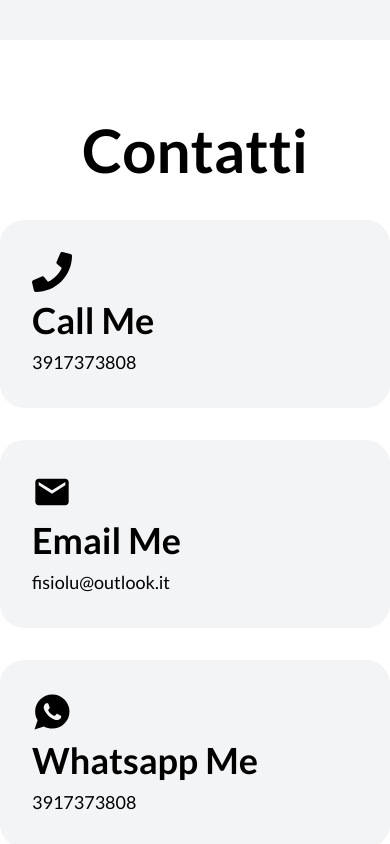
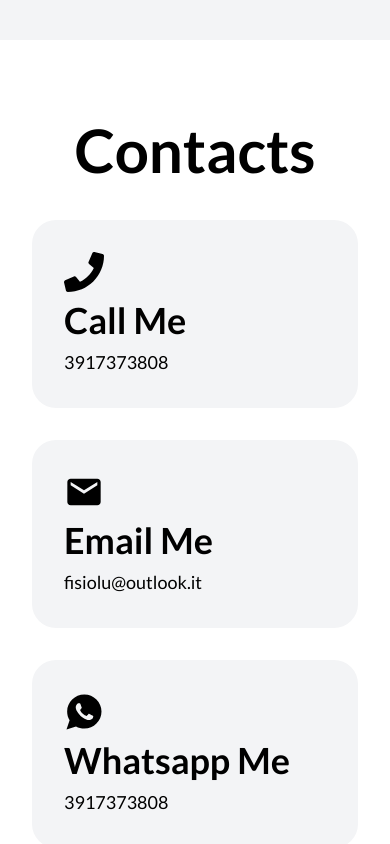
Before and after one commit to AgSwitch/francesco-luise, a Next.js app: page /en in a window 390 px wide. Shown: the part 2420-3264 px from the top of the page. Built offline with nearby package versions, Linux system fonts and the light colour scheme.

Commit message:
Updated properties

```diff
--- a/messages/en.json
+++ b/messages/en.json
@@ -29,8 +29,9 @@
         "whatsapp": "I'm banana solo Ema?"
     },
     "contacts": {
-        "title": "Contact",
+        "title": "Contacts",
         "button": "Submit",
+        "or": "or",
         "form": {
             "name": {
                 "label": "Name",
--- a/messages/it.json
+++ b/messages/it.json
@@ -31,6 +31,7 @@
     "contacts": {
         "title": "Contatti",
         "button": "Invia",
+        "or": "o",
         "form": {
             "name": {
                 "label": "Nome",
--- a/src/app/[lng]/page.jsx
+++ b/src/app/[lng]/page.jsx
@@ -15,7 +15,7 @@ import { Separator } from "@radix-ui/react-separator";
 import { IoLogoWhatsapp, IoMdPin } from "react-icons/io";
 
 function Page({ params: { lng } }) {
-  const t = useTranslations("services");
+  const t = useTranslations("contacts");
 
   return (
     <div>
@@ -25,8 +25,8 @@ function Page({ params: { lng } }) {
         id="contact"
         className=" min-h-screen py-20 flex flex-col items-center justify-center gap-10"
       >
-        <h3 className="text-6xl font-bold">Contatti</h3>
-        <div className="grid md:grid-cols-2 mx-auto gap-8">
+        <h3 className="text-6xl font-bold">{t('title')}</h3>
+        <div className="grid md:grid-cols-2 mx-auto gap-8 px-8">
           <ServicePill
             title={"Call Me"}
             description={contacts.phone}
@@ -70,7 +70,7 @@ function Page({ params: { lng } }) {
             orientation="horizontal"
             className="bg-primary h-[2px] w-10"
           />
-          <h4>OR</h4>
+          <h4>{t('or').toUpperCase()}</h4>
           <Separator
             orientation="horizontal"
             className="bg-primary h-[2px] w-10"
```
